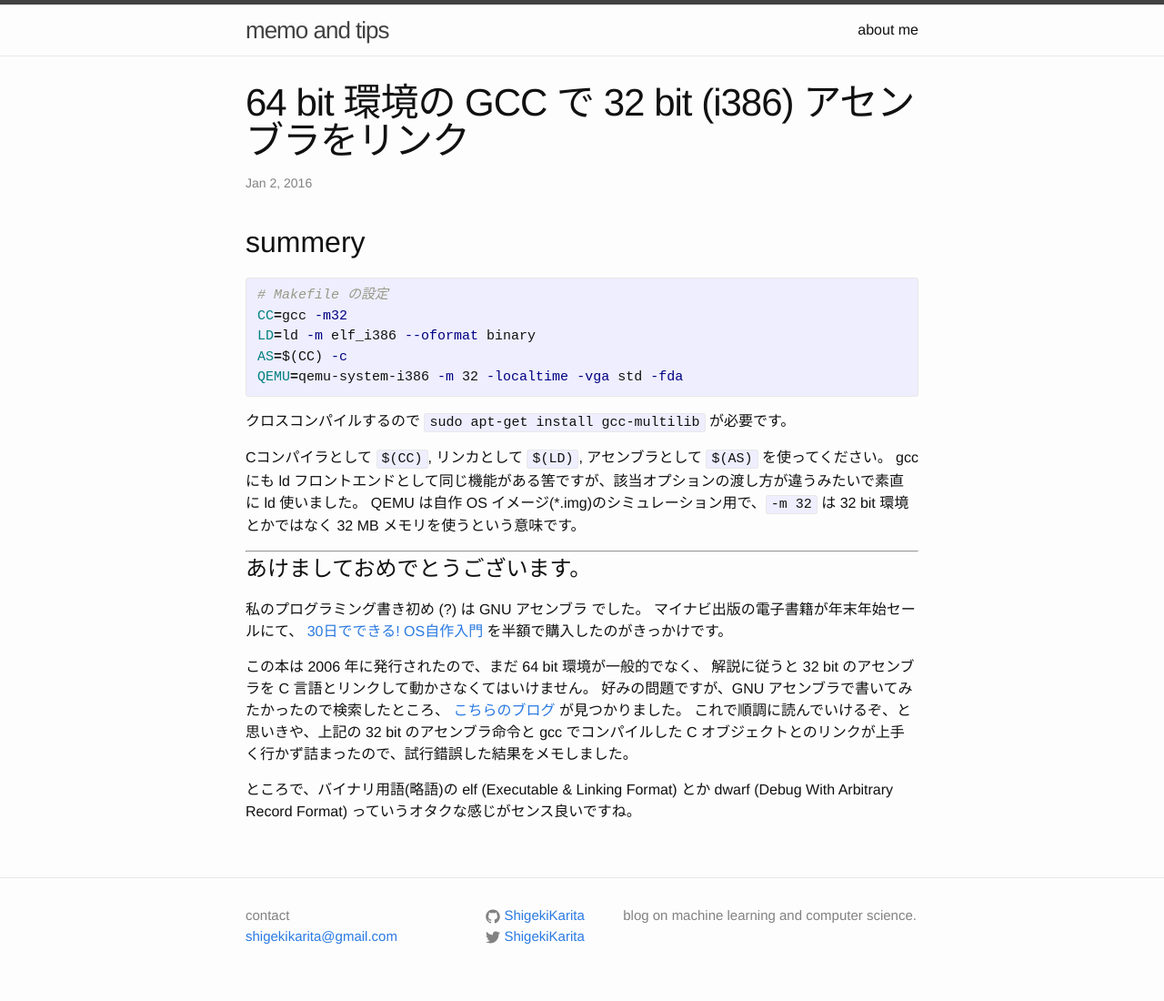
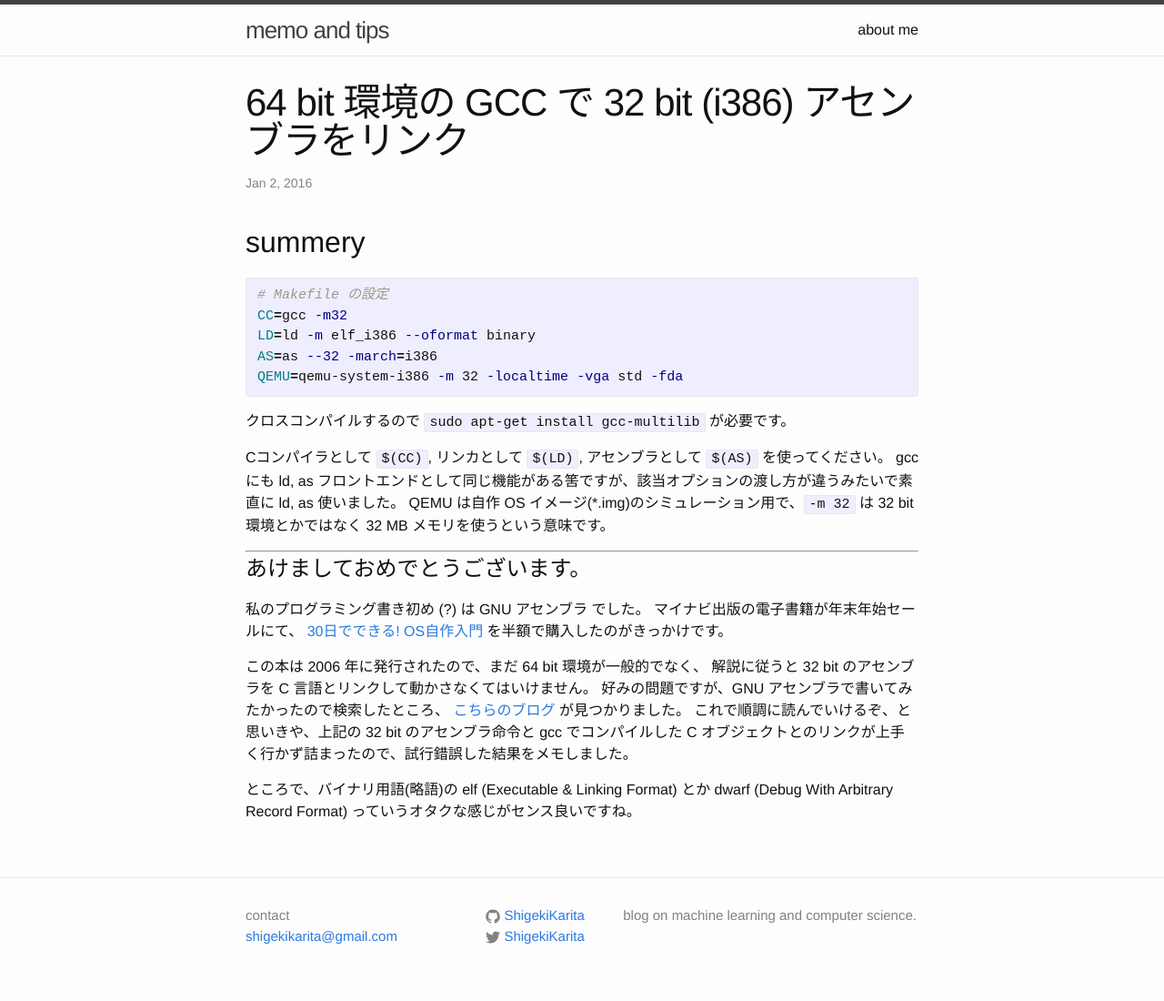
Before and after one commit to ShigekiKarita/shigekikarita.github.io, a Jekyll site: the page built from _posts/2016-01-02-017.md, in a window 1280 px wide. Shown: the whole page at 91% size. Built offline with Jekyll 4.4.1, drawn with Linux system fonts in a browser that asks for light colours; comment, search, counter and statistics services are not loaded.

Commit message:
雑なコミット

```diff
--- a/_posts/2016-01-02-017.md
+++ b/_posts/2016-01-02-017.md
@@ -10,14 +10,14 @@ comments: true
 # Makefile の設定
 CC=gcc -m32
 LD=ld -m elf_i386 --oformat binary
-AS=$(CC) -c
+AS=as --32 -march=i386
 QEMU=qemu-system-i386 -m 32 -localtime -vga std -fda
 {% endhighlight %}
 
 クロスコンパイルするので `sudo apt-get install gcc-multilib` が必要です。
 
 Cコンパイラとして `$(CC)`, リンカとして `$(LD)`, アセンブラとして `$(AS)` を使ってください。
-gcc にも ld フロントエンドとして同じ機能がある筈ですが、該当オプションの渡し方が違うみたいで素直に ld 使いました。
+gcc にも ld, as フロントエンドとして同じ機能がある筈ですが、該当オプションの渡し方が違うみたいで素直に ld, as 使いました。
 QEMU は自作 OS イメージ(*.img)のシミュレーション用で、`-m 32` は 32 bit 環境とかではなく 32 MB メモリを使うという意味です。
 
 
```
